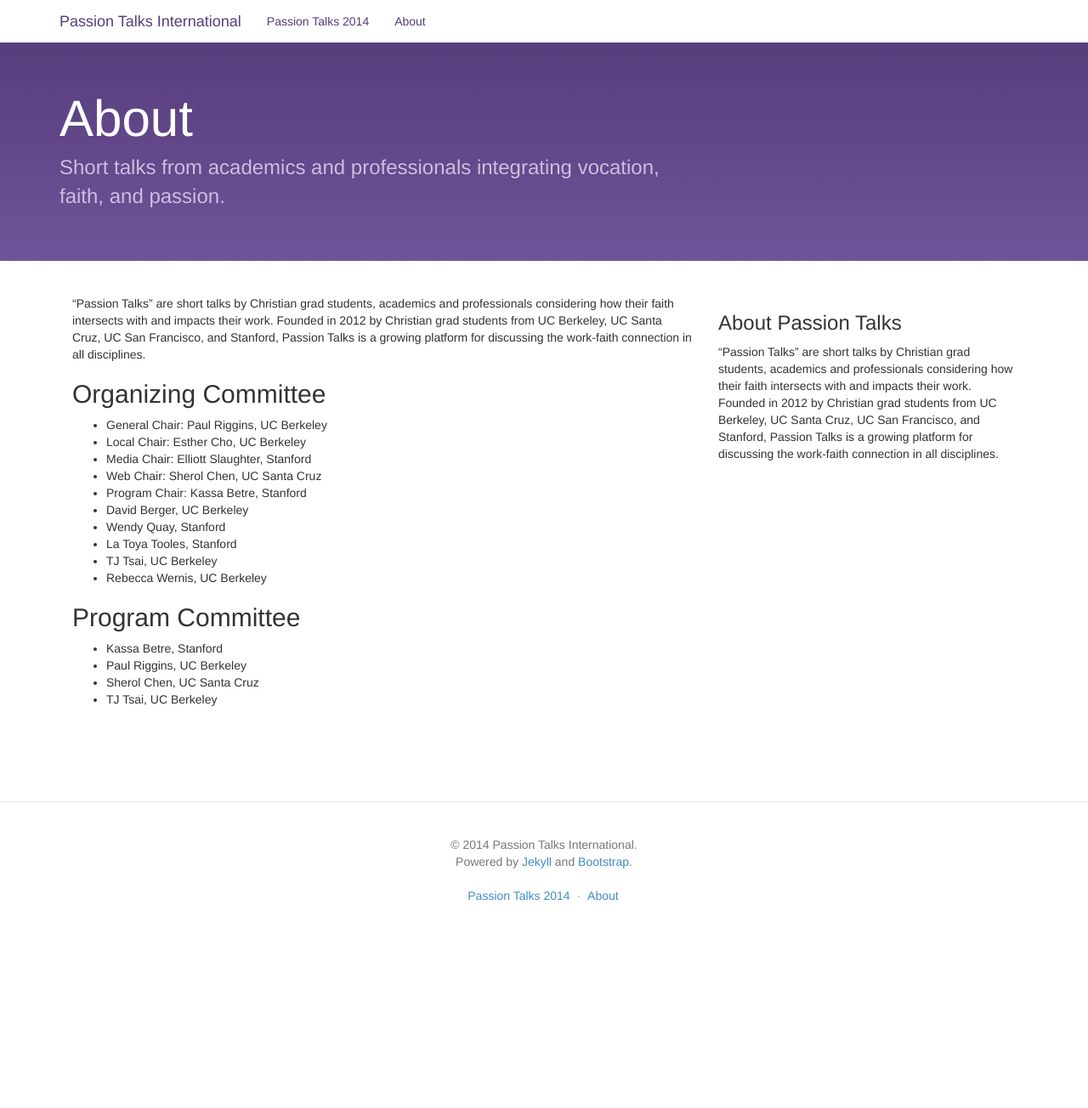
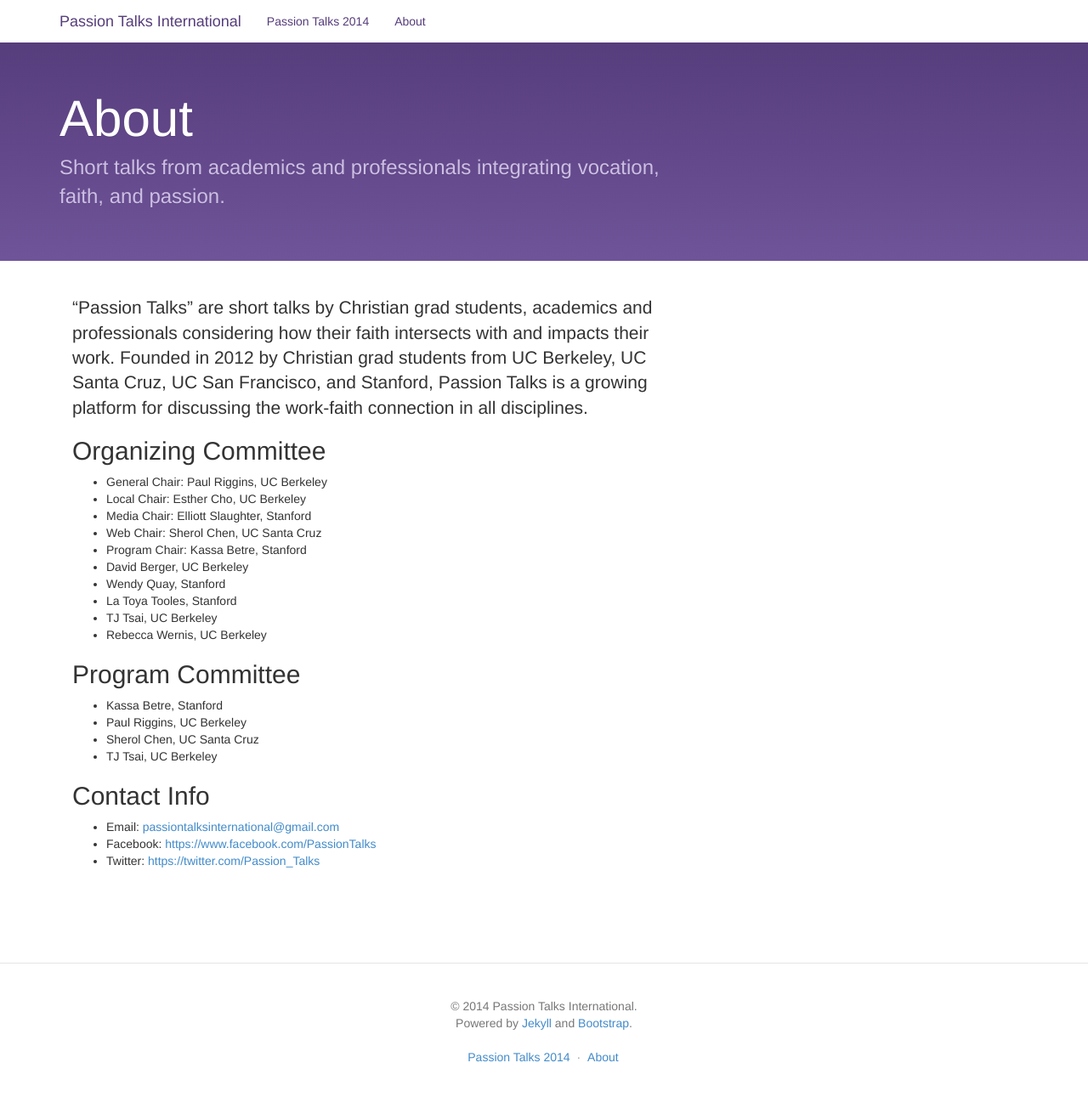
Before and after one commit to passiontalks/passiontalks.github.io, a Jekyll site: the page built from about/index.md, in a window 1280 px wide. Shown: the whole page at 85% size. Built offline with Jekyll 4.4.1, drawn with Linux system fonts in a browser that asks for light colours; nearby versions of some CDN libraries; before the commit the page ends 1114 px from its top, so only the background shows below that.

Commit message:
Tweak about pages.

```diff
--- a/_config.yml
+++ b/_config.yml
@@ -8,8 +8,6 @@ tagline: Connecting Work and Faith
 author:
   name: Passion Talks International
 description: |
-  ### About Passion Talks
-
   "Passion Talks" are short talks by Christian grad students,
   academics and professionals considering how their faith intersects
   with and impacts their work. Founded in 2012 by Christian grad
@@ -28,21 +26,25 @@ navigation:
 defaults:
   - scope:
       path: ""
-      type: "page" # Jekyll <= 2.2
+      type: "page" # Jekyll <= 2.2 (for GitHub Pages)
     values:
       layout: "page"
+      sidebar: true
   - scope:
       path: ""
       type: "pages" # Jekyll >= 2.3
     values:
       layout: "page"
+      sidebar: true
   - scope:
       path: ""
-      type: "post" # Jekyll <= 2.2
+      type: "post" # Jekyll <= 2.2 (for GitHub Pages)
     values:
       layout: "post"
+      sidebar: true
   - scope:
       path: ""
       type: "posts" # Jekyll >= 2.3
     values:
       layout: "post"
+      sidebar: true
--- a/_includes/sidebar.html
+++ b/_includes/sidebar.html
@@ -1 +1,6 @@
+{% if page.sidebar %}
+<h3><a href="{{ site.baseurl }}/about/">About Passion Talks</a></h3>
+
 {{ site.description | markdownify }}
+
+{% endif %}
--- a/about/index.md
+++ b/about/index.md
@@ -2,15 +2,12 @@
 layout: page
 title: About
 tagline: "Short talks from academics and professionals integrating vocation, faith, and passion."
+sidebar: false
 ---
 
-"Passion Talks" are short talks by Christian grad students, academics
-and professionals considering how their faith intersects with and
-impacts their work. Founded in 2012 by Christian grad students from UC
-Berkeley, UC Santa Cruz, UC San Francisco, and Stanford, Passion Talks
-is a growing platform for discussing the work-faith connection in all
-disciplines.
-
+<div class="lead">
+{{ site.description | markdownify }}
+</div>
 
 ## Organizing Committee
 
@@ -31,3 +28,9 @@ disciplines.
   * Paul Riggins, UC Berkeley
   * Sherol Chen, UC Santa Cruz
   * TJ Tsai, UC Berkeley
+
+## Contact Info
+
+  * Email: <passiontalksinternational@gmail.com>
+  * Facebook: <https://www.facebook.com/PassionTalks>
+  * Twitter: <https://twitter.com/Passion_Talks>
```
